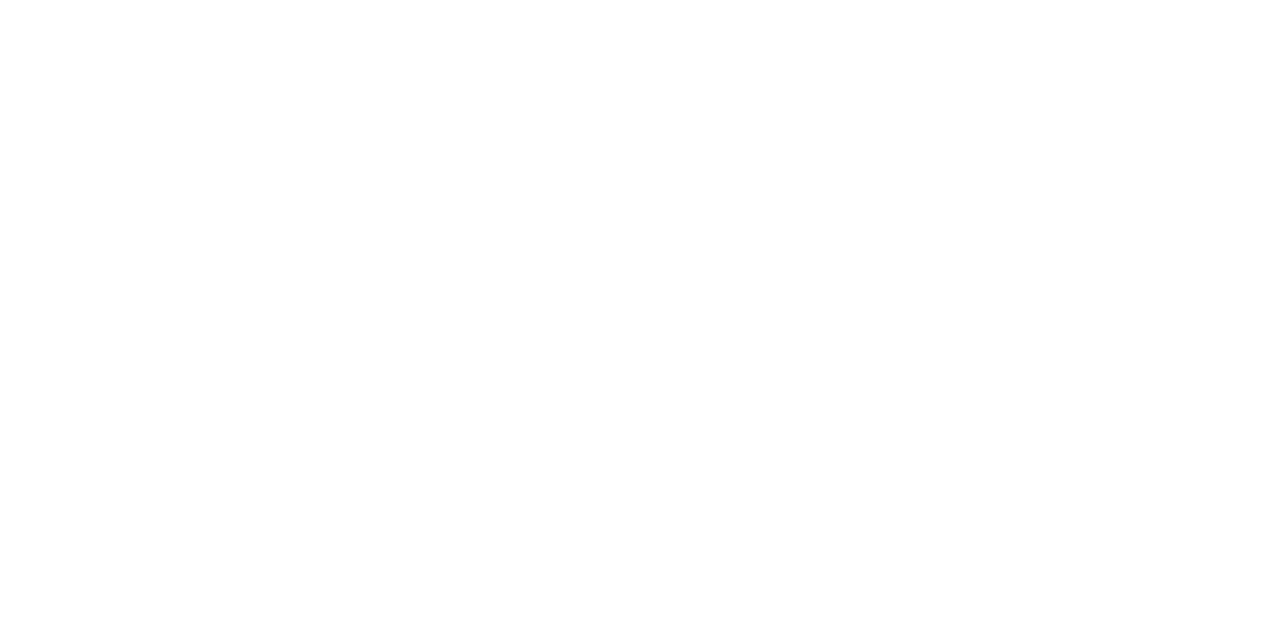
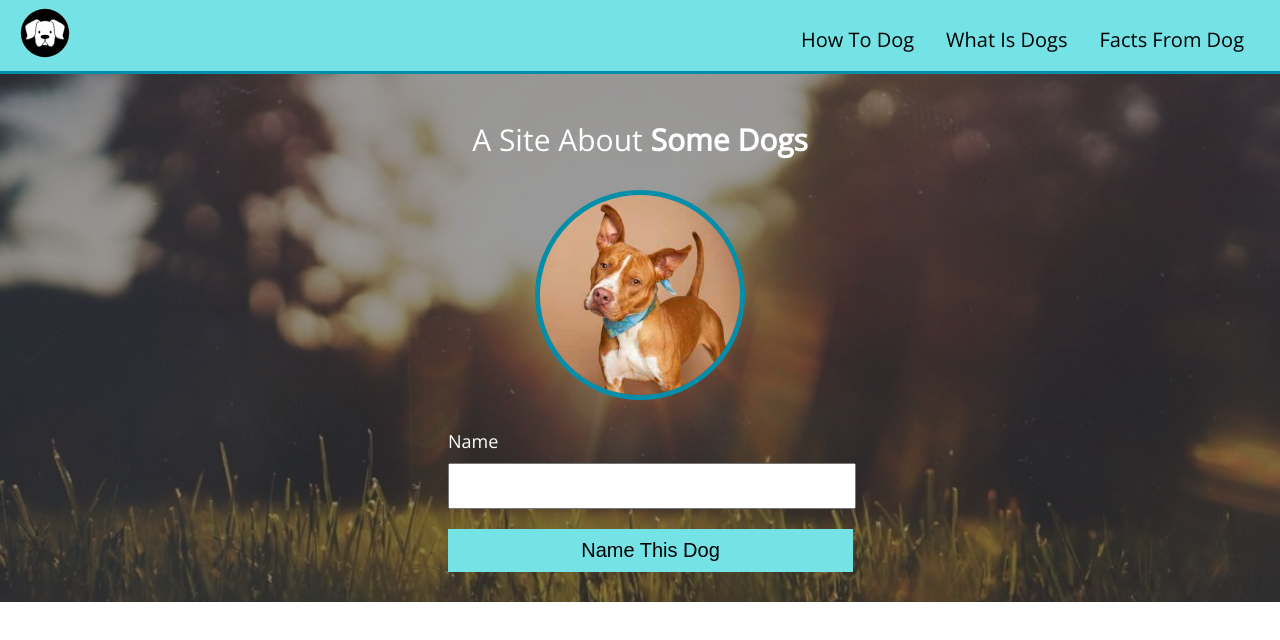
Before and after one commit to grayson-palmer/dog-party, a plain HTML site: page index.html in a window 1280 px wide. Drawn offline with nearby package versions, Linux system fonts and the light colour scheme.

Commit message:
Updated html and css

```diff
--- a/index.html
+++ b/index.html
@@ -3,8 +3,27 @@
   <head>
     <meta charset="utf-8">
     <link rel="stylesheet" href="styles.css">
+    <link rel="stylesheet" href="https://fonts.googleapis.com/css?family=Open+Sans&display=swap">
   </head>
   <body>
-
+    <header>
+      <img id="logo" src="images/dog-icon.svg" alt="dog party logo">
+      <nav>
+        <ul>
+          <li>How To Dog</li>
+          <li>What Is Dogs</li>
+          <li>Facts From Dog</li>
+        </ul>
+      </nav>
+    </header>
+    <section>
+      <p>A Site About <strong>Some Dogs</strong></p>
+      <img class="dogs" src="images/dog1-sq.jpg" alt="tilted head dog"><br />
+      <form>
+        Name<br />
+        <input id="name" type="text"><br />
+        <input id="submit" type="submit" value="Name This Dog">
+      </form>
+    </section>
   </body>
 </html>
--- a/styles.css
+++ b/styles.css
@@ -0,0 +1,66 @@
+html {
+  font-family: 'Open Sans', sans-serif;
+  background-color: #fff;
+}
+body {
+  margin: 0;
+  background: no-repeat center/100% url("images/park.jpg");
+}
+/* ********** HEADER ********** */
+header {
+  width: 100%;
+  background-color: #75e2e6;
+  border-bottom: 3px solid #048eaa;
+}
+#logo {
+  width: 50px;
+  padding: 8px 20px;
+}
+nav {
+  overflow: hidden;
+  display: inline;
+  float: right;
+  padding-right: 20px;
+}
+nav li {
+  float: left;
+  text-align: center;
+  list-style: none;
+  padding: 10px 16px;
+  font-size: 20px;
+}
+/* ********** SECTION ********** */
+section {
+  margin: auto;
+  padding-top: 15px;
+  width: 100%;
+  text-align: center;
+  font-size: 30px;
+  color: #fff;
+  background-color: rgb(0, 0, 0, .4);
+}
+.dogs {
+  border: 5px solid #048eaa;
+  border-radius: 200px;
+  width: 200px;
+  margin: 0px 10px 20px 10px;
+}
+form {
+  margin: auto;
+  font-size: 18px;
+  width: 30%;
+  text-align: left;
+}
+#name {
+  width: 400px;
+  height: 40px;
+  margin: 10px 0px;
+}
+#submit {
+  background-color: #75e2e6;
+  border: none;
+  padding: 10px;
+  width: 405px;
+  font-size: 20px;
+  margin: 10px 0px 30px 0px;
+}
```
